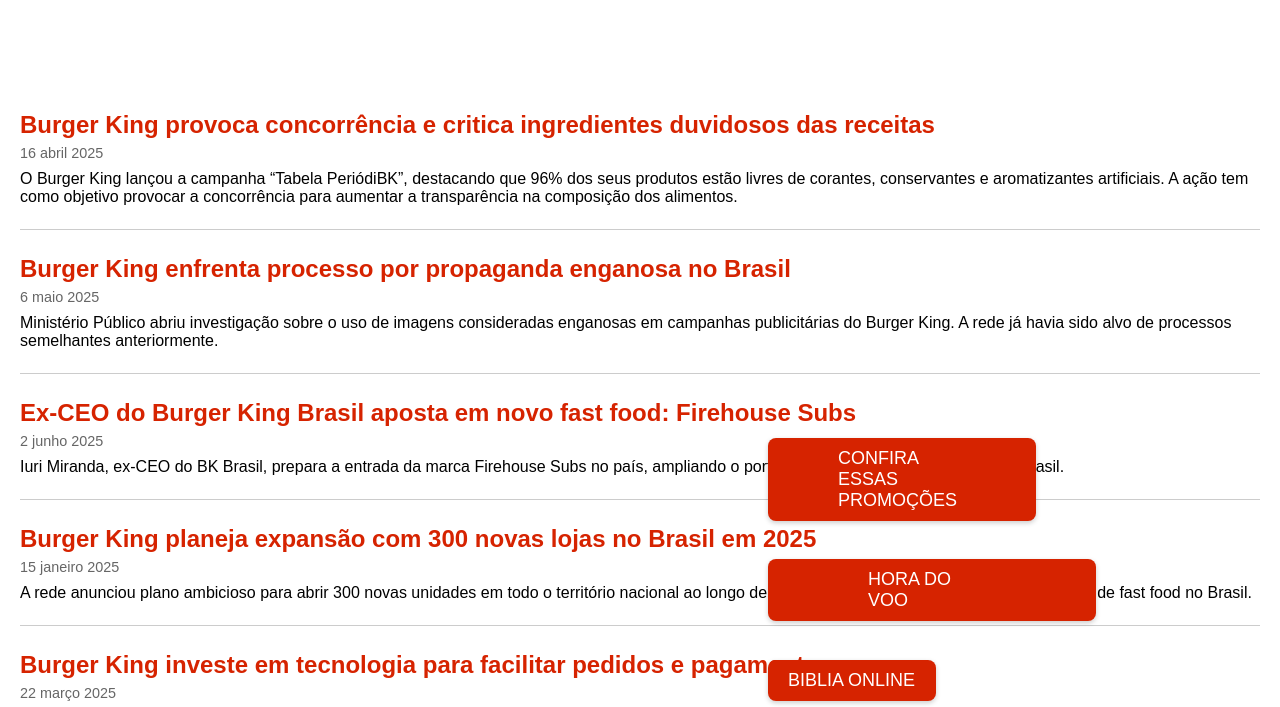
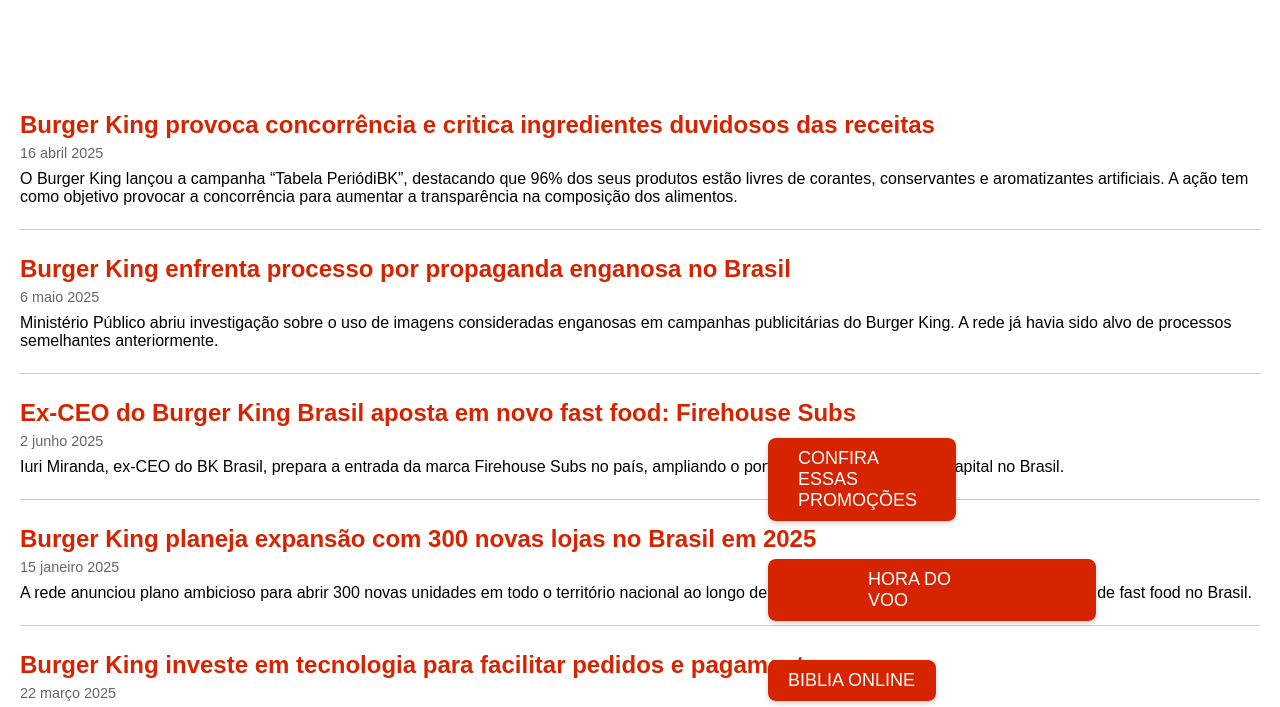
Before and after one commit to victorxx/fastfoodtimelinebrasil, a plain HTML site: page index.html in a window 1280 px wide. Shown: the part 79-786 px from the top of the page. Drawn offline with Linux system fonts and the light colour scheme.

Commit message:
index.html

```diff
--- a/index.html
+++ b/index.html
@@ -99,7 +99,7 @@
   background-color: #d62300;
   border-radius: 8px; /* bordas arredondadas padrão */
   border: none;
-  padding: 10px 70px;
+  padding: 10px 30px;
   cursor: pointer;
   box-shadow: 0 2px 5px rgba(0,0,0,0.2); /* sombra leve */
   transition: background-color 0.3s ease;
```
